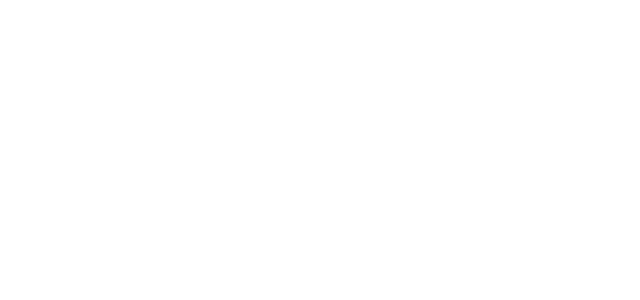
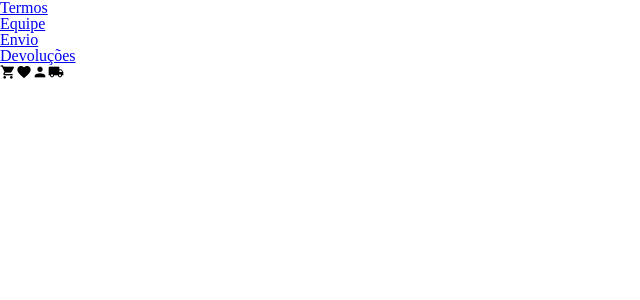
Before and after one commit to helenasf8/the-diamond-bridal, a Vue app in the folder site/: page / in a window 1280 px wide. Shown: the top 300 px of the page, without its empty margins (0-640 px from the left). Built offline with nearby package versions, Linux system fonts and the light colour scheme.

Commit message:
FEAT-1 helena

```diff
--- a/site/package.json
+++ b/site/package.json
@@ -11,7 +11,11 @@
     "format": "prettier --write src/"
   },
   "dependencies": {
-    "vue": "^3.5.13"
+    "@fortawesome/fontawesome-svg-core": "^6.7.2",
+    "@fortawesome/free-solid-svg-icons": "^6.7.2",
+    "@mdi/font": "^7.4.47",
+    "vue": "^3.5.13",
+    "vue-material-design-icons": "^5.3.1"
   },
   "devDependencies": {
     "@eslint/js": "^9.22.0",
--- a/site/src/App.vue
+++ b/site/src/App.vue
@@ -3,7 +3,32 @@
 </script>
 
 <template>
-
+  <header>
+    <nav>
+        <ul>
+            <li>
+                <a href="#">Termos</a>
+            </li>
+            <li>
+                <a href="#">Equipe</a>
+            </li>
+            <li>
+                <a href="#">Envio</a>
+            </li>
+            <li>
+                <a href="#">Devoluções</a>
+            </li>
+        </ul>
+        <ul>
+            <li>
+                <span class="mdi mdi-cart" />
+                <span class="mdi mdi-heart" />
+                <span class="mdi mdi-account" />
+                <span class="mdi mdi-truck" />
+            </li>
+        </ul>
+    </nav>
+  </header>
 </template>
 
 <style scoped>
--- a/site/src/assets/main.css
+++ b/site/src/assets/main.css
@@ -0,0 +1,48 @@
+/* http://meyerweb.com/eric/tools/css/reset/
+   v2.0 | 20110126
+   License: none (public domain)
+*/
+
+html, body, div, span, applet, object, iframe,
+h1, h2, h3, h4, h5, h6, p, blockquote, pre,
+a, abbr, acronym, address, big, cite, code,
+del, dfn, em, img, ins, kbd, q, s, samp,
+small, strike, strong, sub, sup, tt, var,
+b, u, i, center,
+dl, dt, dd, ol, ul, li,
+fieldset, form, label, legend,
+table, caption, tbody, tfoot, thead, tr, th, td,
+article, aside, canvas, details, embed,
+figure, figcaption, footer, header, hgroup,
+menu, nav, output, ruby, section, summary,
+time, mark, audio, video {
+	margin: 0;
+	padding: 0;
+	border: 0;
+	font-size: 100%;
+	font: inherit;
+	vertical-align: baseline;
+}
+/* HTML5 display-role reset for older browsers */
+article, aside, details, figcaption, figure,
+footer, header, hgroup, menu, nav, section {
+	display: block;
+}
+body {
+	line-height: 1;
+}
+ol, ul {
+	list-style: none;
+}
+blockquote, q {
+	quotes: none;
+}
+blockquote:before, blockquote:after,
+q:before, q:after {
+	content: '';
+	content: none;
+}
+table {
+	border-collapse: collapse;
+	border-spacing: 0;
+}
--- a/site/src/main.js
+++ b/site/src/main.js
@@ -1,6 +1,13 @@
 import './assets/main.css'
+import '@mdi/font/css/materialdesignicons.css'
 
 import { createApp } from 'vue'
 import App from './App.vue'
 
 createApp(App).mount('#app')
+
+import MenuIcon from 'vue-material-design-icons/Menu.vue';
+
+components: {
+  MenuIcon;
+}
```
Also changed, not shown: 1 other file (tests, documents, lock files or other folders).
